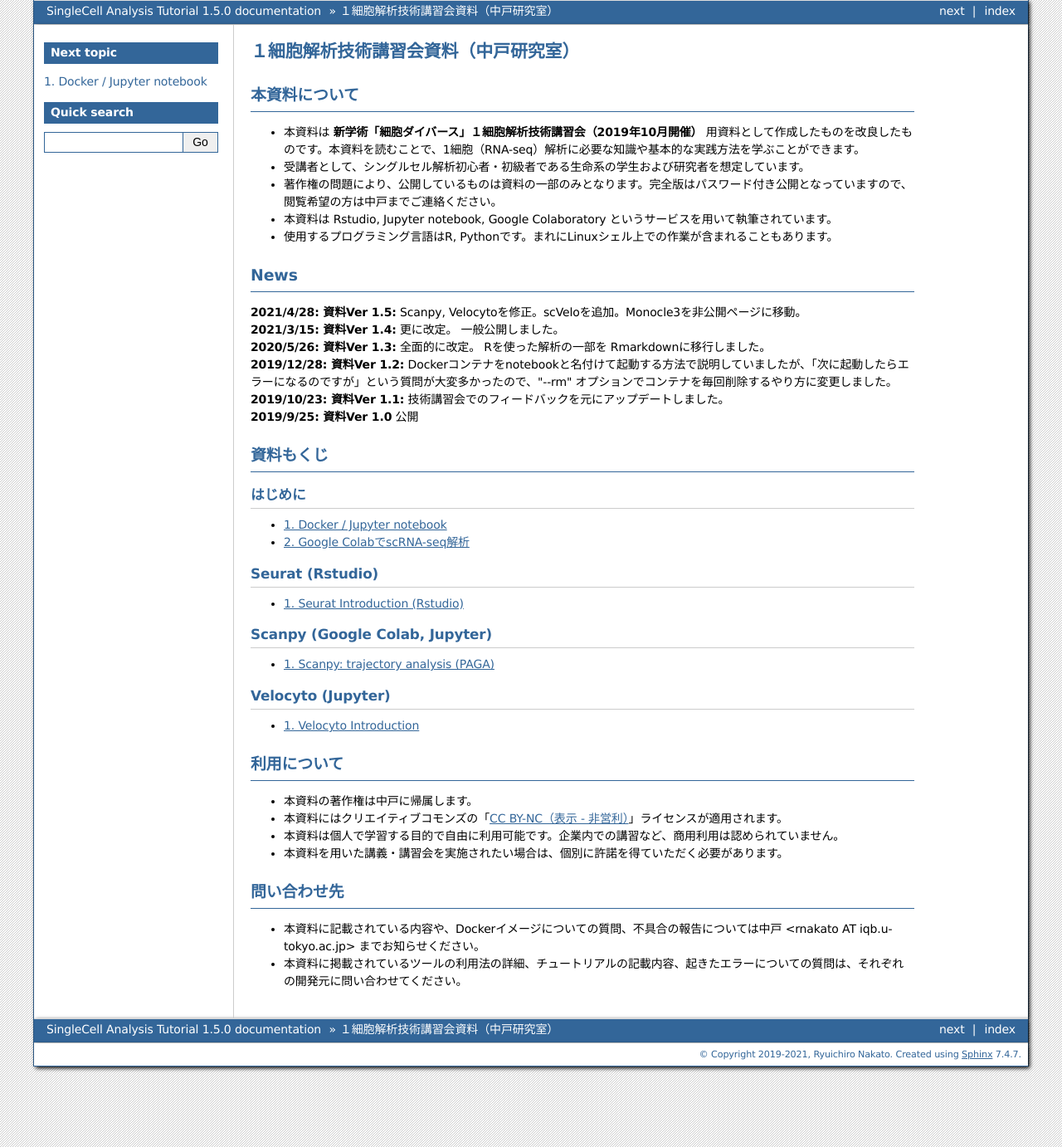
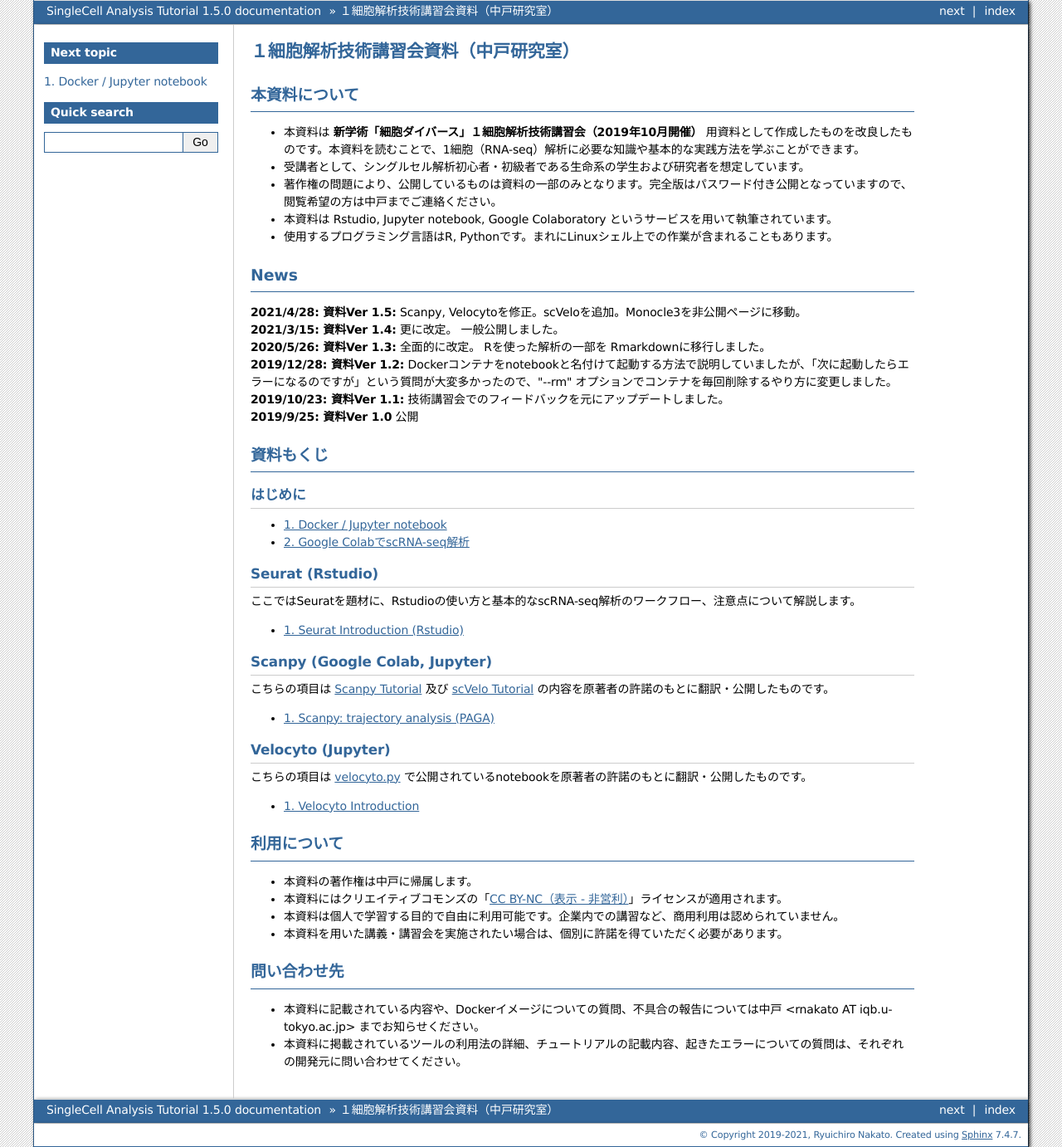
Before and after one commit to rnakato/SinglecellAnalysisTutorial, a Sphinx documentation site: the page built from docs/index.rst, in a window 1280 px wide. Shown: the whole page at 83% size. Built offline with Sphinx 7.4.7, drawn with Linux system fonts in a browser that asks for light colours; pages that are not in the unit, such as notebooks, are missing from menus.

Commit message:
modify Manual

```diff
--- a/docs/index.rst
+++ b/docs/index.rst
@@ -37,6 +37,8 @@ News
 Seurat (Rstudio)
 ++++++++++++++++++++
 
+ここではSeuratを題材に、Rstudioの使い方と基本的なscRNA-seq解析のワークフロー、注意点について解説します。
+
 .. toctree::
     :maxdepth: 1
     :numbered:
@@ -46,6 +48,9 @@ Seurat (Rstudio)
 
 Scanpy (Google Colab, Jupyter)
 ++++++++++++++++++++++++++++++++++++++
+
+こちらの項目は `Scanpy Tutorial <https://scanpy.readthedocs.io/en/stable/index.html>`_ 及び
+`scVelo Tutorial <https://scvelo.readthedocs.io/>`_ の内容を原著者の許諾のもとに翻訳・公開したものです。
 
 .. toctree::
     :maxdepth: 1
@@ -60,6 +65,8 @@ Scanpy (Google Colab, Jupyter)
 
 Velocyto (Jupyter)
 ++++++++++++++++++++++++++++++++++++++
+
+こちらの項目は `velocyto.py <http://velocyto.org/velocyto.py/index.html>`_ で公開されているnotebookを原著者の許諾のもとに翻訳・公開したものです。
 
 .. toctree::
     :maxdepth: 1
```
